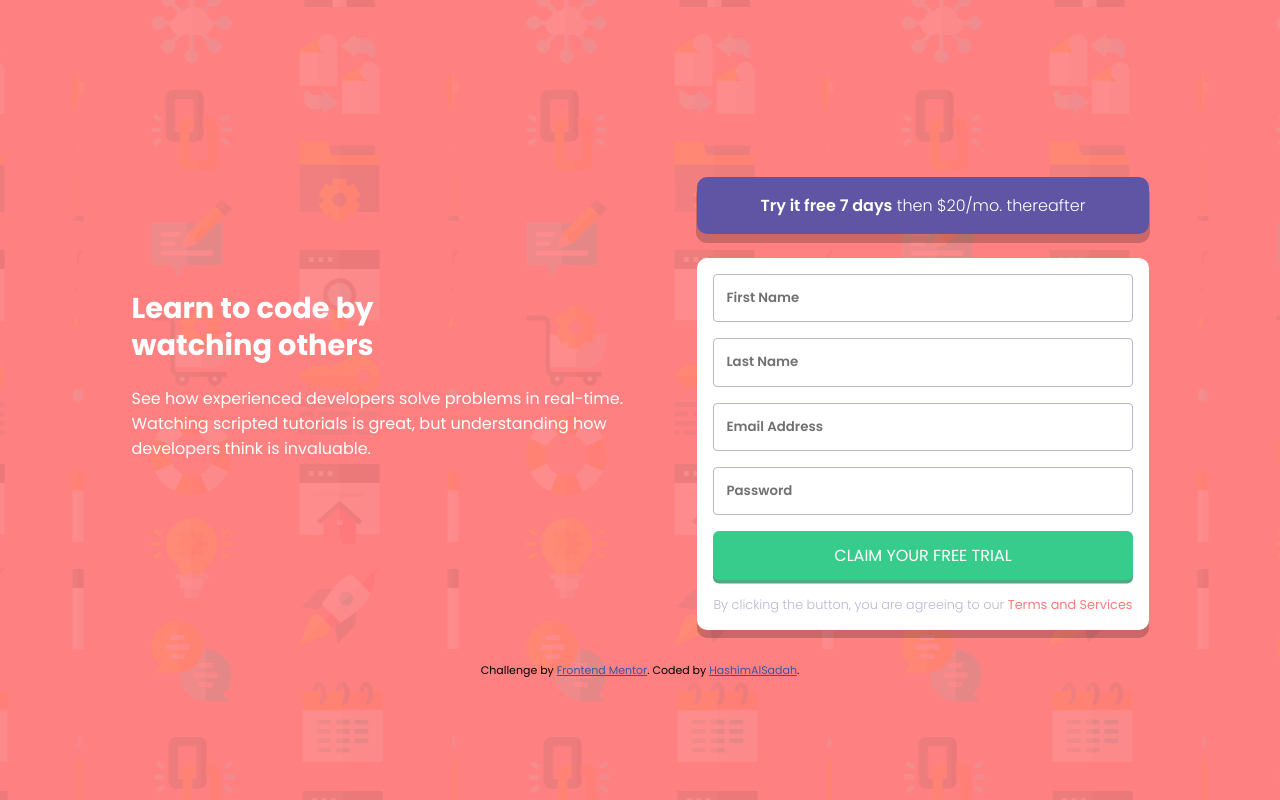
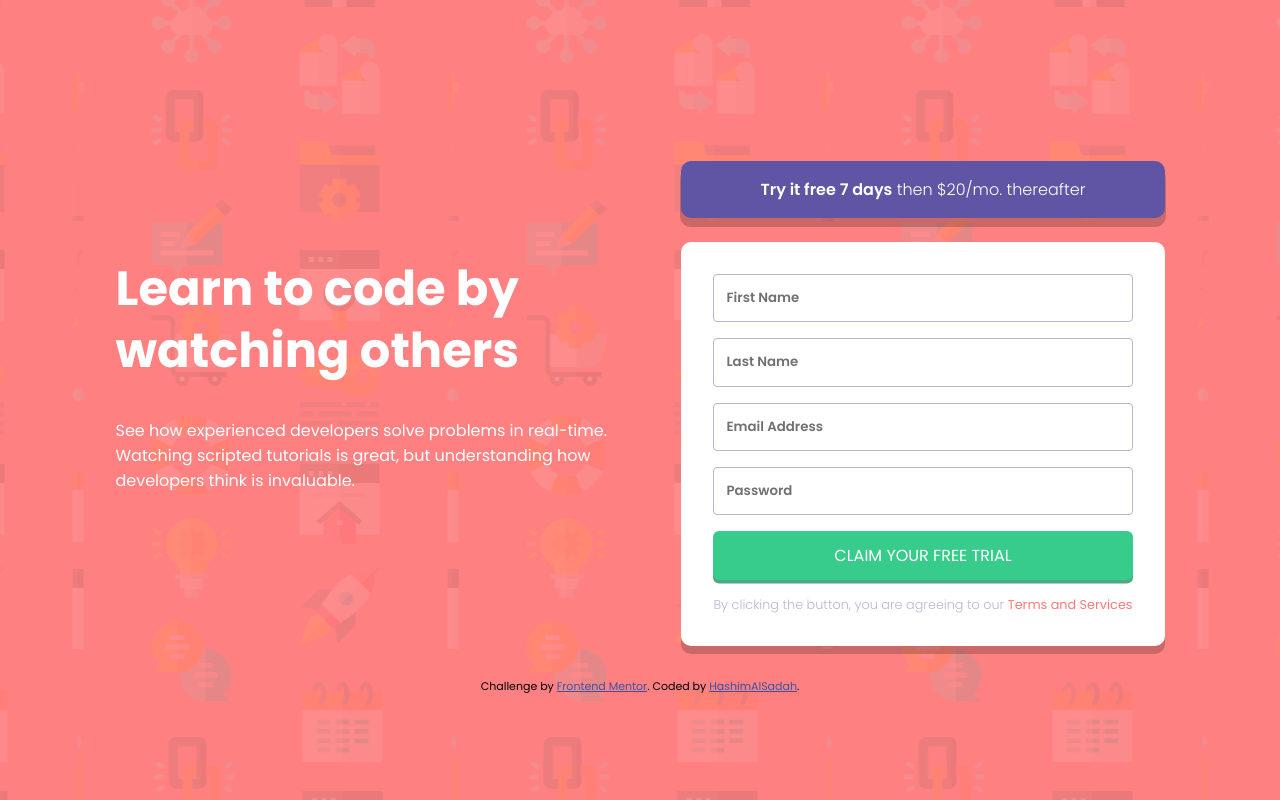
Before and after one commit to HashimAlSadah/intro-component-with-sign-up-form.github.io, a plain HTML site: page index.html in a window 1280 px wide. Drawn offline with Linux system fonts and the light colour scheme.

Commit message:
modified css

```diff
--- a/style.css
+++ b/style.css
@@ -70,7 +70,7 @@ body{
 }
 
 .register{
-    padding: 1em;
+    padding: 2em;
     background-color: white;
     border-radius: 10px;
     box-shadow: 0 8px 0 0 rgba(0, 0, 0, 0.2);
@@ -178,4 +178,8 @@ body{
         max-width: 550px;
         margin-right: 1em;
     }
+
+    .header h1{
+        font-size: min(4.5vw,3rem);
+    }
 }
```
